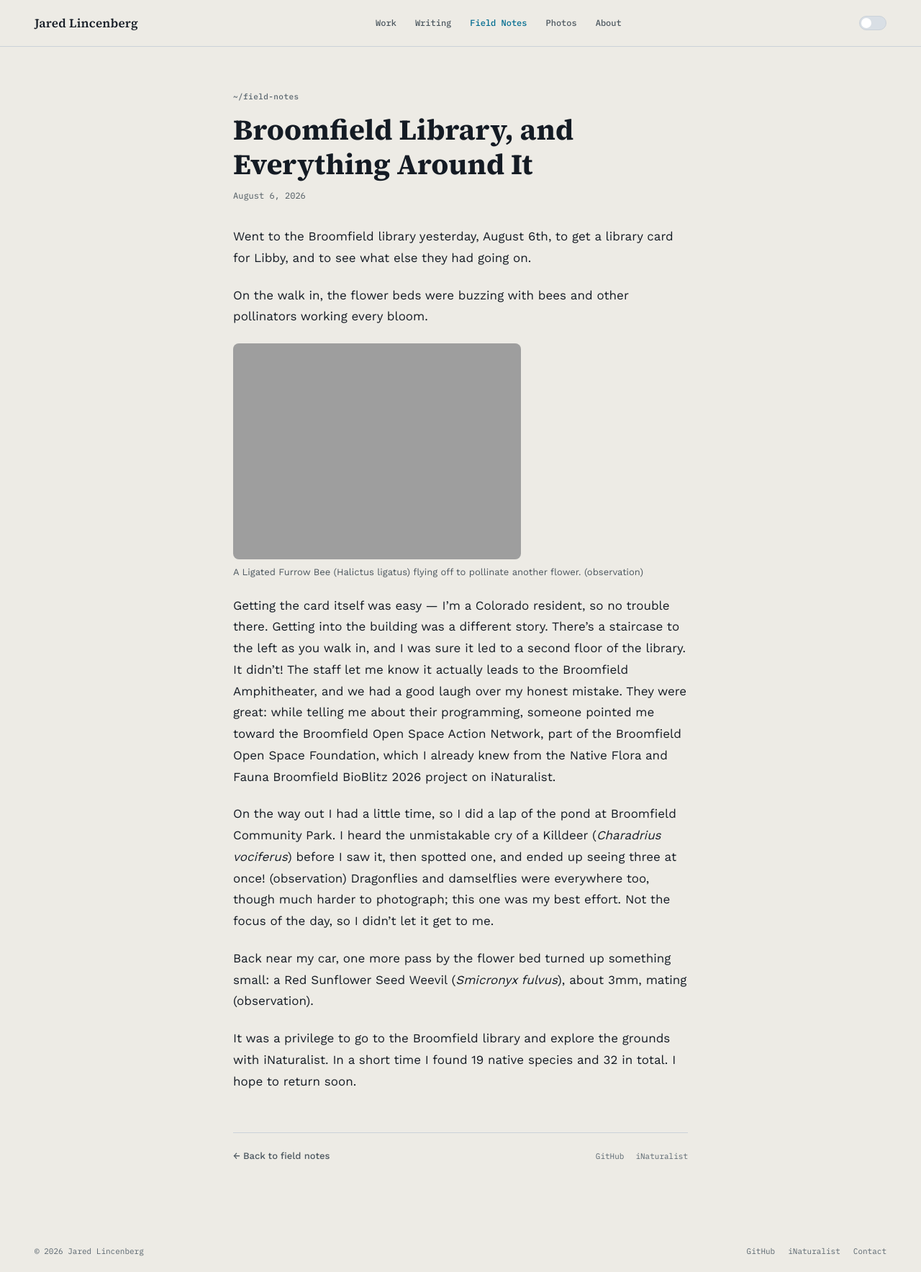
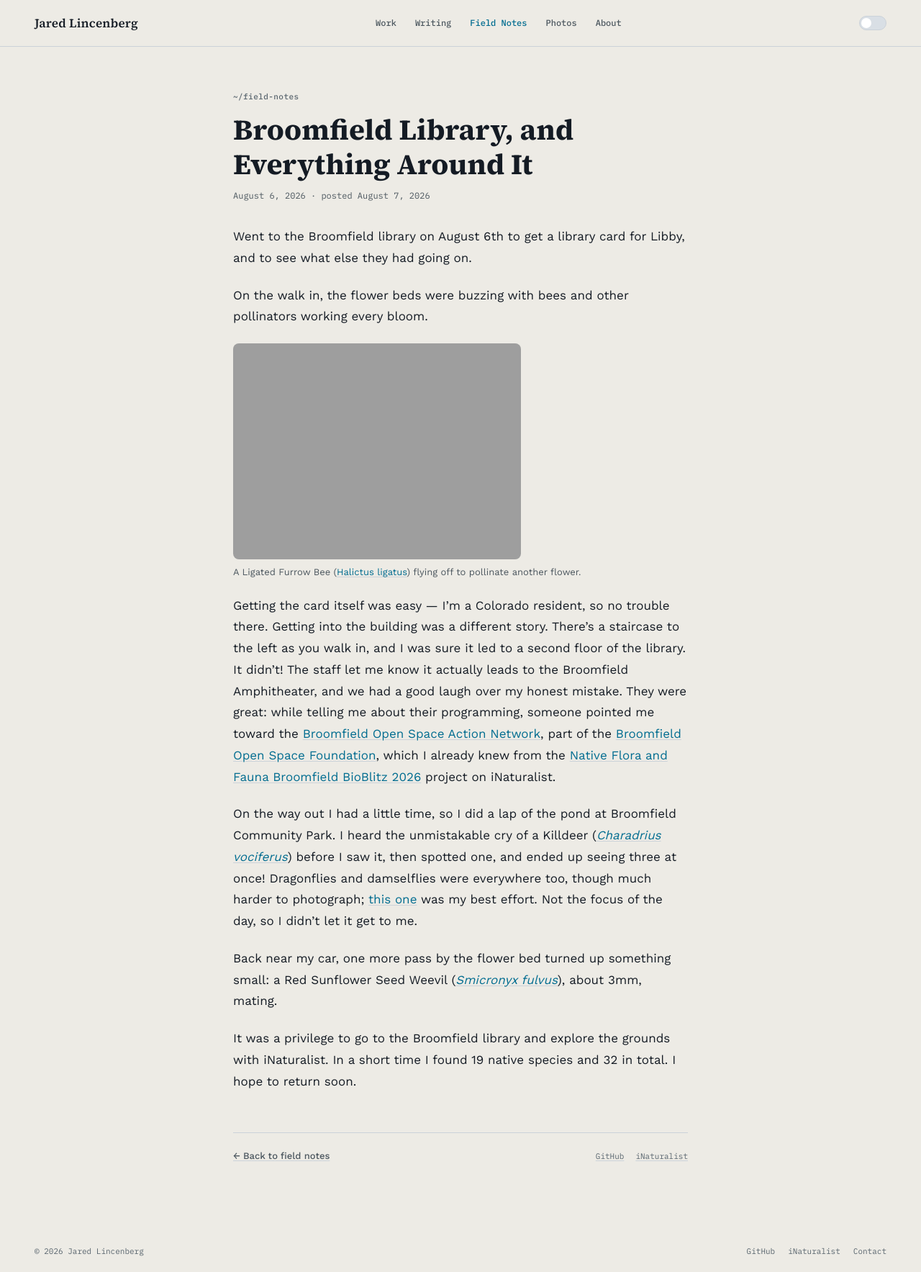
Before and after one commit to JaredLincenberg/jaredlincenberg.github.io, a Jekyll site: the page built from _field_notes/2026-08-06-broomfield-library-and-everything-around-it.md, in a window 1280 px wide. Shown: the whole page at 72% size. Built offline with Jekyll 4.4.1, drawn with Linux system fonts in a browser that asks for light colours.

Commit message:
Polish first Field Notes entry
- Add prose link styling (main a): inline links were previously
  colorless/underline-less site-wide, invisible against body text.
- Replace "(observation)" parentheticals with links directly on each
  species' scientific name.
- Drop the relative "yesterday" reference in favor of the explicit
  date already in the text.
- Add a posted_date field, separate from the event date, shown in the
  article meta line only when it differs — lets future entries be
  sorted by either later.

```diff
--- a/_field_notes/2026-08-06-broomfield-library-and-everything-around-it.md
+++ b/_field_notes/2026-08-06-broomfield-library-and-everything-around-it.md
@@ -1,19 +1,20 @@
 ---
 title: "Broomfield Library, and Everything Around It"
 date: 2026-08-06
+posted_date: 2026-08-07
 ---
 
-Went to the Broomfield library yesterday, August 6th, to get a library card for Libby, and to see what else they had going on.
+Went to the Broomfield library on August 6th to get a library card for Libby, and to see what else they had going on.
 
 On the walk in, the flower beds were buzzing with bees and other pollinators working every bloom.
 
 ![Ligated Furrow Bee lifting off a black-eyed Susan flower](https://jaredlincenberg.github.io/photos/2026-08-06-broomfield-bee.jpeg)
-_A Ligated Furrow Bee (Halictus ligatus) flying off to pollinate another flower. ([observation](https://www.inaturalist.org/observations/388906361))_
+_A Ligated Furrow Bee ([Halictus ligatus](https://www.inaturalist.org/observations/388906361)) flying off to pollinate another flower._
 
 Getting the card itself was easy — I'm a Colorado resident, so no trouble there. Getting into the building was a different story. There's a staircase to the left as you walk in, and I was sure it led to a second floor of the library. It didn't! The staff let me know it actually leads to the Broomfield Amphitheater, and we had a good laugh over my honest mistake. They were great: while telling me about their programming, someone pointed me toward the [Broomfield Open Space Action Network](https://broomfieldopenspacefoundation.org/broomfield-open-space-action-network-bosan/), part of the [Broomfield Open Space Foundation](https://broomfieldopenspacefoundation.org/), which I already knew from the [Native Flora and Fauna Broomfield BioBlitz 2026](https://www.inaturalist.org/projects/native-flora-and-fauna-broomfield-bioblitz-2026) project on iNaturalist.
 
-On the way out I had a little time, so I did a lap of the pond at Broomfield Community Park. I heard the unmistakable cry of a Killdeer (*Charadrius vociferus*) before I saw it, then spotted one, and ended up seeing three at once! ([observation](https://www.inaturalist.org/observations/388906745)) Dragonflies and damselflies were everywhere too, though much harder to photograph; [this one](https://www.inaturalist.org/observations/388911338) was my best effort. Not the focus of the day, so I didn't let it get to me.
+On the way out I had a little time, so I did a lap of the pond at Broomfield Community Park. I heard the unmistakable cry of a Killdeer (*[Charadrius vociferus](https://www.inaturalist.org/observations/388906745)*) before I saw it, then spotted one, and ended up seeing three at once! Dragonflies and damselflies were everywhere too, though much harder to photograph; [this one](https://www.inaturalist.org/observations/388911338) was my best effort. Not the focus of the day, so I didn't let it get to me.
 
-Back near my car, one more pass by the flower bed turned up something small: a Red Sunflower Seed Weevil (*Smicronyx fulvus*), about 3mm, mating ([observation](https://www.inaturalist.org/observations/388907323)).
+Back near my car, one more pass by the flower bed turned up something small: a Red Sunflower Seed Weevil (*[Smicronyx fulvus](https://www.inaturalist.org/observations/388907323)*), about 3mm, mating.
 
 It was a privilege to go to the Broomfield library and explore the grounds with iNaturalist. In a short time I found 19 native species and 32 in total. I hope to return soon.
--- a/_layouts/entry.html
+++ b/_layouts/entry.html
@@ -4,7 +4,9 @@ layout: default
 <article class="article">
   <div class="eyebrow">{{ page.eyebrow }}</div>
   <h1 class="article-title">{{ page.title }}</h1>
-  <div class="article-meta">{{ page.date | date: "%B %-d, %Y" }}</div>
+  {% assign event_str = page.date | date: "%Y-%m-%d" %}
+  {% assign posted_str = page.posted_date | date: "%Y-%m-%d" %}
+  <div class="article-meta">{{ page.date | date: "%B %-d, %Y" }}{% if page.posted_date and posted_str != event_str %} &middot; posted {{ page.posted_date | date: "%B %-d, %Y" }}{% endif %}</div>
 
   <div class="article-body">
     {{ content }}
--- a/assets/css/main.css
+++ b/assets/css/main.css
@@ -203,6 +203,17 @@ main p {
   color: var(--text-col);
 }
 
+main a {
+  color: var(--blue-col);
+  text-decoration: underline;
+  text-decoration-color: var(--border-col);
+  text-underline-offset: 2px;
+}
+
+main a:hover {
+  text-decoration-color: currentColor;
+}
+
 main ul {
   font: 17px/1.75 'Work Sans', sans-serif;
   color: var(--text-col);
```
